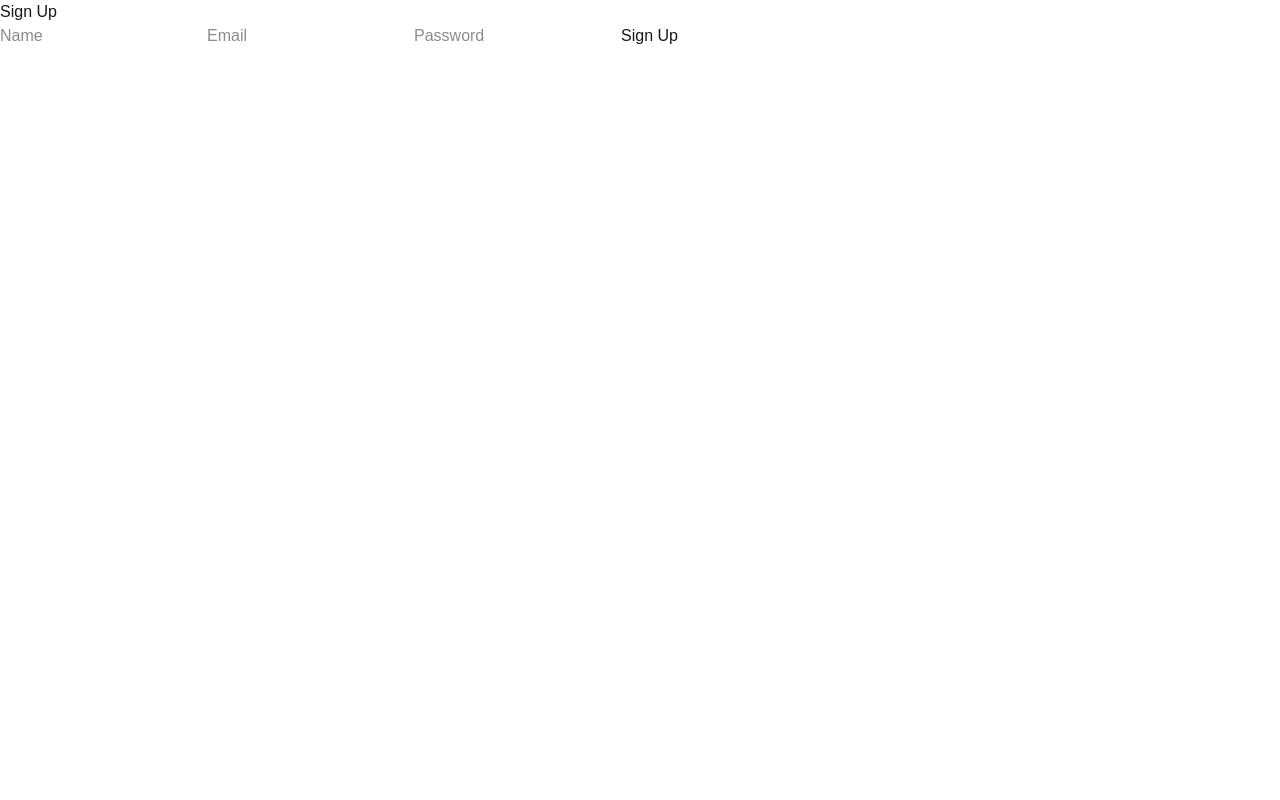
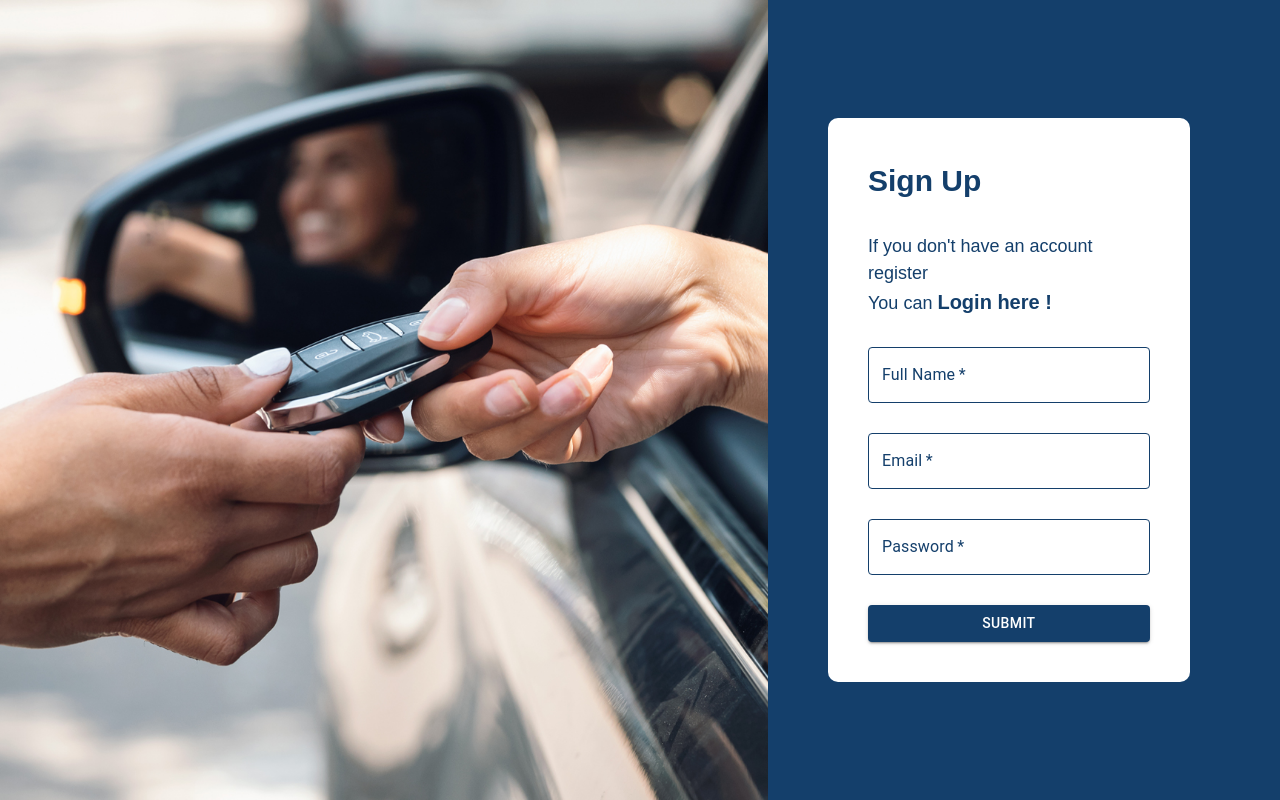
Before and after one commit to HariGadi123/car-rent-app, a Next.js app: page /signup in a window 1280 px wide. Built offline with nearby package versions, Linux system fonts and the light colour scheme; no server answers.

Commit message:
worked on the sign up page

```diff
--- a/src/app/Utils/network.tsx
+++ b/src/app/Utils/network.tsx
@@ -1,7 +1,7 @@
 import axios from "axios";
 import Cookies from "js-cookie"; // Install with: npm i js-cookie
 
-export const base_url = "https://carrental-150p.onrender.com"; // Replace with actual URL
+export const base_url = "https://carrental-150p.onrender.com/"; // Replace with actual URL
 
 // Utility to get token from cookies
 function getTokenFromCookie(): string | null {
--- a/src/app/api/signup/route.ts
+++ b/src/app/api/signup/route.ts
@@ -1,20 +1,24 @@
-// app/api/signup/route.ts
 import { NextRequest, NextResponse } from 'next/server';
 
 export async function POST(req: NextRequest) {
-  const formData = await req.formData();
+  try {
+    const body = await req.json(); // ✅ parse JSON
 
-  const name = formData.get('name');
-  const username = formData.get('username');
-  const password = formData.get('password');
+    const { fullName, email, password, roles } = body;
 
     const externalRes = await fetch('https://carrental-150p.onrender.com/auth/register', {
       method: 'POST',
       headers: { 'Content-Type': 'application/json' },
-    body: JSON.stringify({ name, username, password }),
+      body: JSON.stringify({
+        fullName: fullName,
+        email: email,
+        password : password,
+        roles : roles,
+      }),
     });
 
     if (!externalRes.ok) {
+      console.log(externalRes, "externalRes")
       return NextResponse.json({ error: 'Signup failed' }, { status: 400 });
     }
 
@@ -25,13 +29,18 @@ export async function POST(req: NextRequest) {
       return NextResponse.json({ error: 'No token returned' }, { status: 500 });
     }
 
-  const res = NextResponse.redirect('/home');
+    const res = NextResponse.json({ message: "User registered successfully" });
+
     res.cookies.set('auth_token', token, {
       httpOnly: true,
       secure: process.env.NODE_ENV === 'production',
       path: '/',
-    maxAge: 60 * 60 * 24,
+      maxAge: 60 * 60 * 24, // 1 day
     });
 
     return res;
+  } catch (error) {
+    console.error("Signup error:", error);
+    return NextResponse.json({ error: 'Internal server error' }, { status: 500 });
   }
+}
--- a/src/app/login/page.tsx
+++ b/src/app/login/page.tsx
@@ -9,6 +9,7 @@ import { ValidateLOgin } from "./validate";
 import axios from "axios";
 import CustomSnackbar from "../components/CustomSnackbar/CustomSnackbar";
 import { AlertColor } from "@mui/material";
+import { base_url } from "../Utils/network";
 
 export default function LoginPage() {
   const router = useRouter();
@@ -39,7 +40,7 @@ export default function LoginPage() {
         .then(async (response) => {
           if (response === "success") {
             //call post api here...
-            let response = await axios.post(`/api/login`, data);
+            let response = await axios.post(`${base_url}/auth/login`, data);
             if (response?.status === 200 || response?.status === 201) {
               setFormData({
                 username: "",
@@ -100,7 +101,14 @@ export default function LoginPage() {
             <h1>Log in</h1>
             <p>
               If you don't have an account register <br />
-              You can <span>Register here!</span>
+              You can{" "}
+              <span
+                onClick={() => {
+                  router.push("/signup");
+                }}
+              >
+                Register here!
+              </span>
             </p>
             <div>
               <CustomTextField
--- /dev/null
+++ b/src/app/signup/index.module.css
@@ -0,0 +1,52 @@
+.mainContainer {
+    width: 100%;
+    background-color: #143f6b;
+    height: 100vh;
+    display: flex;
+  }
+
+  .leftContainer {
+    width: 60%;
+    height: 100vh;
+    background-image: url("../assets/car_login.webp");
+    background-size: cover;
+    background-repeat: no-repeat;
+    background-position: center center;
+  }
+  .rightContainer {
+    width: 40%;
+    display: flex;
+    flex-direction: column;
+    justify-content: center;
+    padding-left: 60px;
+    box-sizing: border-box;
+  }
+
+  .cardCon {
+    padding: 40px;
+    box-sizing: border-box;
+    background-color: white;
+    border-radius: 10px;
+    display: flex;
+    flex-direction: column;
+    justify-content: center;
+    gap: 30px;
+    width: 80%;
+  }
+
+  .cardCon h1 {
+    color: #143f6b;
+    font-size: 30px;
+    font-weight: 700;
+  }
+
+  .cardCon p {
+    color: #143f6b;
+    font-size: 18px;
+    font-weight: 400;
+  }
+  .cardCon p span {
+    font-weight: 600;
+    font-size: 20px;
+    cursor: pointer;
+  }
--- a/src/app/signup/page.tsx
+++ b/src/app/signup/page.tsx
@@ -1,20 +1,195 @@
-// app/signup/page.tsx
-import { redirect } from "next/navigation";
-import { getAuthToken } from "../../../lib/auth";
+"use client";
 
-export default async function SignupPage() {
-  const token = await getAuthToken();
-  if (token) {
-    redirect("/home");
-  }
+import { useState } from "react";
+import { useRouter } from "next/navigation";
+import styles from "./index.module.css";
+import CustomTextField from "../components/CustomTextField/CustomTextField";
+import CustomButton from "../components/CustomButton/CustomButton";
+import { ValidateSignup } from "./validate";
+import axios from "axios";
+import CustomSnackbar from "../components/CustomSnackbar/CustomSnackbar";
+import { AlertColor } from "@mui/material";
 
+export default function LoginPage() {
+  const router = useRouter();
+  const [formData, setFormData] = useState({
+    fullName: "",
+    email: "",
+    password: "",
+    roles: [
+      {
+        title: "ROLE_USER",
+        id: "R001",
+      },
+      {
+        title: "ROLE_DRIVER",
+        id: "R002",
+      },
+    ],
+  });
+
+  const [formErrors, setFormErrors] = useState({
+    error: false,
+    fullName: "",
+    email: "",
+    password: "",
+    roles: "",
+  });
+  const [loading, setLoading] = useState<boolean>(false);
+  const [open, setOpen] = useState<boolean>(false);
+  const [message, setMessage] = useState<string>("");
+  const [severity, setSeverity] = useState<AlertColor>("success");
+
+  const handleLogin = async (event: any) => {
+    event.preventDefault();
+    try {
+      let data = {
+        fullName: formData?.fullName,
+        email: formData?.email,
+        password: formData?.password,
+        roles: [
+          {
+            roleName: "ROLE_USER",
+            roleCode: "R001",
+          },
+          {
+            roleName: "ROLE_DRIVER",
+            roleCode: "R002",
+          },
+        ],
+      };
+      setLoading(true);
+      ValidateSignup(formData)
+        .then(async (response) => {
+          if (response === "success") {
+            //call post api here...
+            let response = await axios.post(`/api/signup`, data);
+            if (response?.status === 200 || response?.status === 201) {
+              setFormData({
+                fullName: "",
+                email: "",
+                password: "",
+                roles: [],
+              });
+              setFormErrors({
+                error: false,
+                fullName: "",
+                email: "",
+                password: "",
+                roles: "",
+              });
+              setLoading(false);
+              setMessage("User Account Created Successfully!");
+              setSeverity("success");
+              setOpen(true);
+              setTimeout(() => {
+                router.push("/home");
+              }, 1500);
+            }
+          }
+        })
+        .catch((error) => {
+          setFormErrors(error);
+          setLoading(false);
+          setMessage("Please fill all required fields.");
+          setSeverity("error");
+          setOpen(true);
+        });
+    } catch (error) {
+      console.log(error);
+      setMessage("Something went wrong. Please try again.");
+      setSeverity("error");
+      setOpen(true);
+      setLoading(false);
+    }
+  };
+
+  const handleChange = (event: any) => {
+    const { name, value } = event.target;
+    setFormData({
+      ...formData,
+      [name]: value,
+    });
+  };
+  const handleClose = async (event: any) => {
+    try {
+      setOpen(false);
+      setMessage("");
+    } catch (error) {
+      console.log(error);
+    }
+  };
   return (
-    <form action="/api/signup" method="POST">
-      <h2>Sign Up</h2>
-      <input type="text" name="name" placeholder="Name" required />
-      <input type="email" name="username" placeholder="Email" required />
-      <input type="password" name="password" placeholder="Password" required />
-      <button type="submit">Sign Up</button>
-    </form>
+    <>
+      <div className={styles.mainContainer}>
+        <div className={styles.leftContainer}></div>
+        <div className={styles.rightContainer}>
+          <div className={styles.cardCon}>
+            <h1>Sign Up</h1>
+            <p>
+              If you don't have an account register <br />
+              You can{" "}
+              <span
+                onClick={() => {
+                  router.push("/login");
+                }}
+              >
+                Login here !
+              </span>
+            </p>
+            <div>
+              <CustomTextField
+                name="fullName"
+                value={formData?.fullName}
+                label="Full Name"
+                placeholder="Enter Full Name"
+                required={true}
+                type="text"
+                onChange={handleChange}
+                error={!!formErrors?.fullName}
+                helperText={formErrors?.fullName}
+              />
+            </div>
+            <div>
+              <CustomTextField
+                name="email"
+                value={formData?.email}
+                label="Email"
+                placeholder="Enter Email"
+                required={true}
+                type="text"
+                onChange={handleChange}
+                error={!!formErrors?.email}
+                helperText={formErrors?.email}
+              />
+            </div>
+            <div>
+              <CustomTextField
+                label="Password"
+                placeholder="Enter password"
+                type="password"
+                name="password"
+                required={true}
+                value={formData?.password}
+                onChange={handleChange}
+                error={!!formErrors?.password}
+                helperText={formErrors?.password}
+              />
+            </div>{" "}
+            <CustomButton
+              title="Submit"
+              onClick={handleLogin}
+              loading={loading}
+            />
+          </div>
+        </div>
+      </div>
+      <CustomSnackbar
+        open={open}
+        message={message}
+        severity={severity}
+        onClose={handleClose}
+      />
+    </>
   );
 }
--- /dev/null
+++ b/src/app/signup/validate.tsx
@@ -0,0 +1,58 @@
+export interface signupValidationValues {
+  fullName: string;
+  email: string;
+  password: string;
+  roles: StatusTab[];
+}
+
+export interface StatusTab {
+  id: number | null | string;
+  title: string;
+}
+export interface signupValidationErrors {
+  error: boolean;
+  fullName: string;
+  email: string;
+  password: string;
+  roles: string;
+}
+export const ValidateSignup = (
+  value: signupValidationValues
+): Promise<"success"> => {
+  return new Promise((resolve, reject) => {
+    const { fullName, email, password, roles } = value;
+
+    const errors: signupValidationErrors = {
+      error: false,
+      fullName: "",
+      email: "",
+
+      password: "",
+      roles: "",
+    };
+
+    if (!fullName) {
+      errors.fullName = "Please enter full name";
+      errors.error = true;
+    }
+    if (!email) {
+      errors.email = "Please enter email";
+      errors.error = true;
+    }
+
+    if (!password) {
+      errors.password = "Please enter password";
+      errors.error = true;
+    }
+    if (!roles || roles?.length === 0) {
+      errors.roles = "Please select roles";
+      errors.error = true;
+    }
+
+    if (errors.error) {
+      reject(errors);
+    } else {
+      resolve("success");
+    }
+  });
+};
```
Lines whose indentation alone changed are shown as unchanged.
